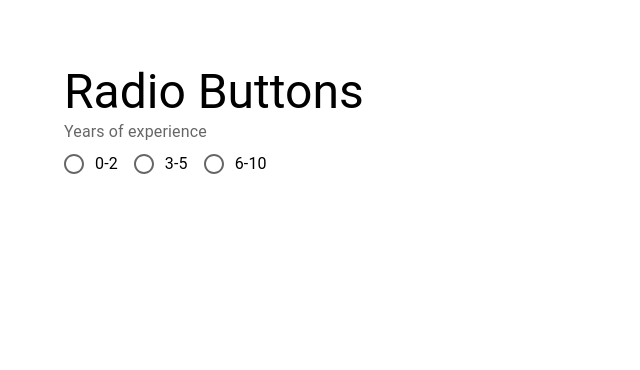
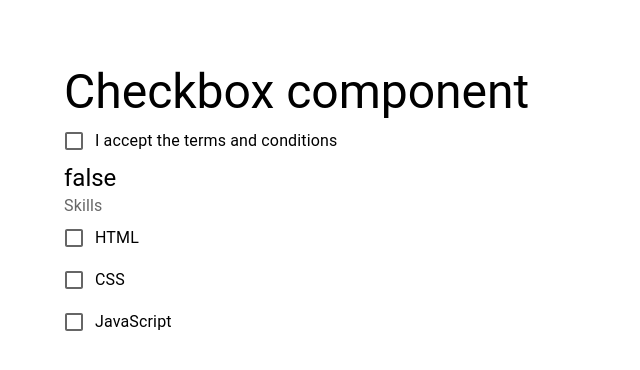
Before and after one commit to tehaamhashmi7/Everything-in-Material-UI, a React (Create React App) app: page / in a window 1280 px wide. Shown: the top 370 px of the page, without its empty margins (0-640 px from the left). Built offline with nearby package versions, Linux system fonts and the light colour scheme.

Commit message:
Checkbox

```diff
--- a/src/App.tsx
+++ b/src/App.tsx
@@ -7,6 +7,7 @@ import Buttons from './components/2-Buttons';
 import Textfield from './components/3-textfield';
 import SelectComponent from './components/4-SelectComponent';
 import RadioButton from './components/5-RadioButton';
+import Checkboxx from './components/6-checkboxx';
 
 function App() {
   return (
@@ -15,7 +16,8 @@ function App() {
       {/* <Buttons /> */}
       {/* <Textfield /> */}
       {/* <SelectComponent /> */}
-      <RadioButton />
+      {/* <RadioButton /> */}
+      <Checkboxx />
     </div>
   );
 }
--- /dev/null
+++ b/src/components/6-checkboxx.tsx
@@ -0,0 +1,80 @@
+import {
+  Box,
+  Checkbox,
+  FormControlLabel,
+  FormGroup,
+  FormLabel,
+  Typography,
+  FormControl,
+} from "@mui/material";
+import React, { useState } from "react";
+
+function Checkboxx() {
+  const [accept, setAcccept] = useState<boolean>(false);
+  const [skills, setSkills] = useState<string[]>([]);
+  console.log(skills)
+
+  const handleAccept = () => {
+    setAcccept(!accept);
+    console.log(accept);
+  };
+
+  const handleLanguage = (e: React.ChangeEvent<HTMLInputElement>) => {
+    if (skills.includes(e.target.value)) {
+      const newArr = skills.filter((skill) => {
+        if (skill !== e.target.value) {
+          return skill;
+        }
+      });
+      setSkills(newArr);
+    } else {
+      setSkills(skills.concat(e.target.value));
+    }
+
+  };
+
+  return (
+    <Box>
+      <Box>
+        <Typography variant="h3">Checkbox component</Typography>
+
+        <FormControlLabel
+          label="I accept the terms and conditions"
+          control={
+            <Checkbox
+              onChange={handleAccept}
+              color="success"
+              checked={accept}
+            />
+          }
+        />
+
+        <Typography variant="h5">{accept ? "true" : "false"}</Typography>
+      </Box>
+      <Box>
+        <FormControl>
+          <FormLabel>Skills</FormLabel>
+          <FormGroup>
+            <FormControlLabel
+              label="HTML"
+              value={"HTML"}
+              control={<Checkbox onChange={handleLanguage} />}
+            />
+            <FormControlLabel
+              label="CSS"
+              value={"CSS"}
+              control={<Checkbox onChange={handleLanguage} />}
+            />
+            <FormControlLabel
+              label="JavaScript"
+              value={"JavaScript"}
+              control={<Checkbox onChange={handleLanguage} />}
+            />
+          </FormGroup>
+        </FormControl>
+      </Box>
+    </Box>
+  );
+}
+
+export default Checkboxx;
```
